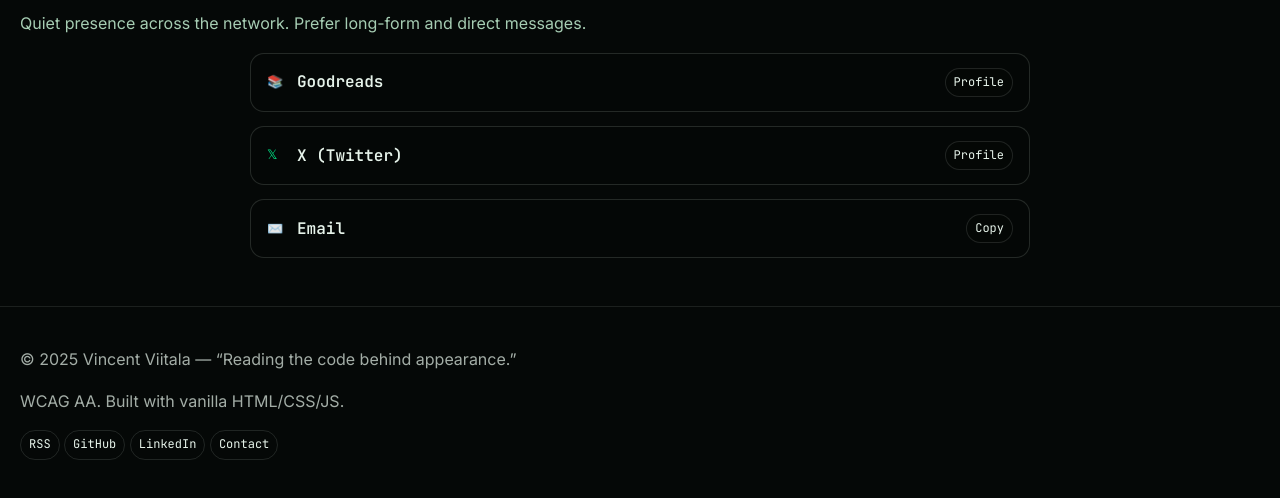
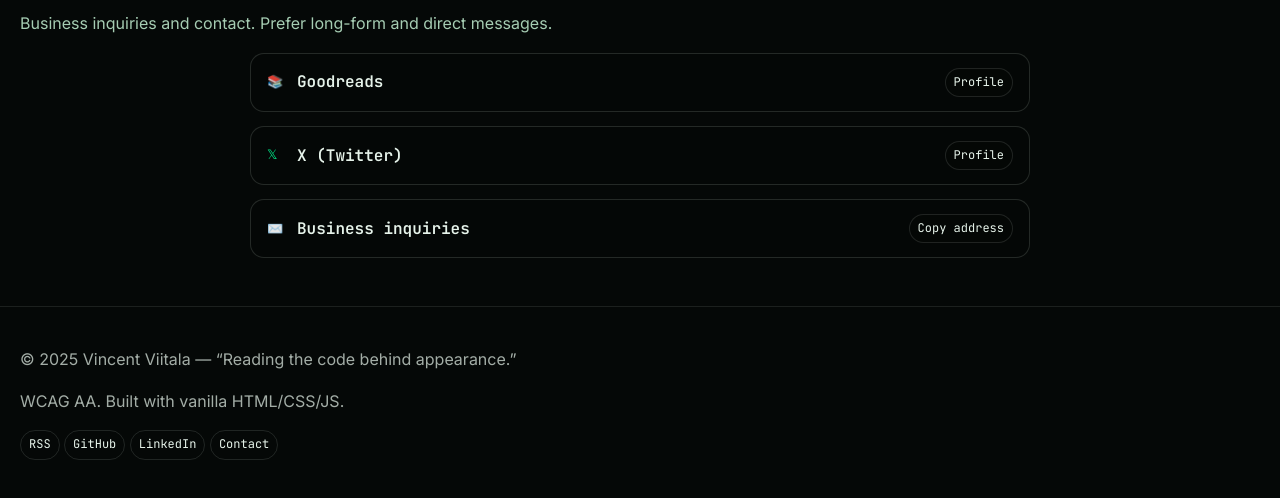
Before and after one commit to IntegrationBytes/MyWebsite, a website: page links/index.html in a window 1280 px wide. Shown: the part 162-660 px from the top of the page. Drawn offline with Linux system fonts and the light colour scheme.

Commit message:
content(links): clarify email as business inquiries and contact

```diff
--- a/links/index.html
+++ b/links/index.html
@@ -4,7 +4,7 @@
   <meta charset="utf-8" />
   <meta name="viewport" content="width=device-width, initial-scale=1" />
   <title>Links — Where to find me — Vincent Viitala</title>
-  <meta name="description" content="How to contact Vincent Viitala: Goodreads, X (Twitter), and email." />
+  <meta name="description" content="How to contact Vincent Viitala: Goodreads, X (Twitter), and email for business inquiries." />
   <meta name="theme-color" content="#050807" />
   <link rel="icon" href="../assets/img/favicon.svg" type="image/svg+xml">
   <link rel="alternate" type="application/rss+xml" title="Essays RSS" href="../rss.xml" />
@@ -68,7 +68,7 @@
 <main class="container" role="main" style="padding-top: 16px;">
   <section>
     <h1>Where to find me</h1>
-    <p class="lead">Quiet presence across the network. Prefer long-form and direct messages.</p>
+    <p class="lead">Business inquiries and contact. Prefer long-form and direct messages.</p>
   </section>
 
   <section>
@@ -82,8 +82,8 @@
         <span class="badge">Profile</span>
       </a>
       <a class="link" href="mailto:viitala.vincent@gmail.com" data-copy="viitala.vincent@gmail.com">
-        <span class="meta"><span class="icon">✉️</span><span class="ttl">Email</span></span>
-        <span class="badge">Copy</span>
+        <span class="meta"><span class="icon">✉️</span><span class="ttl">Business inquiries</span></span>
+        <span class="badge">Copy address</span>
       </a>
     </div>
   </section>
```
